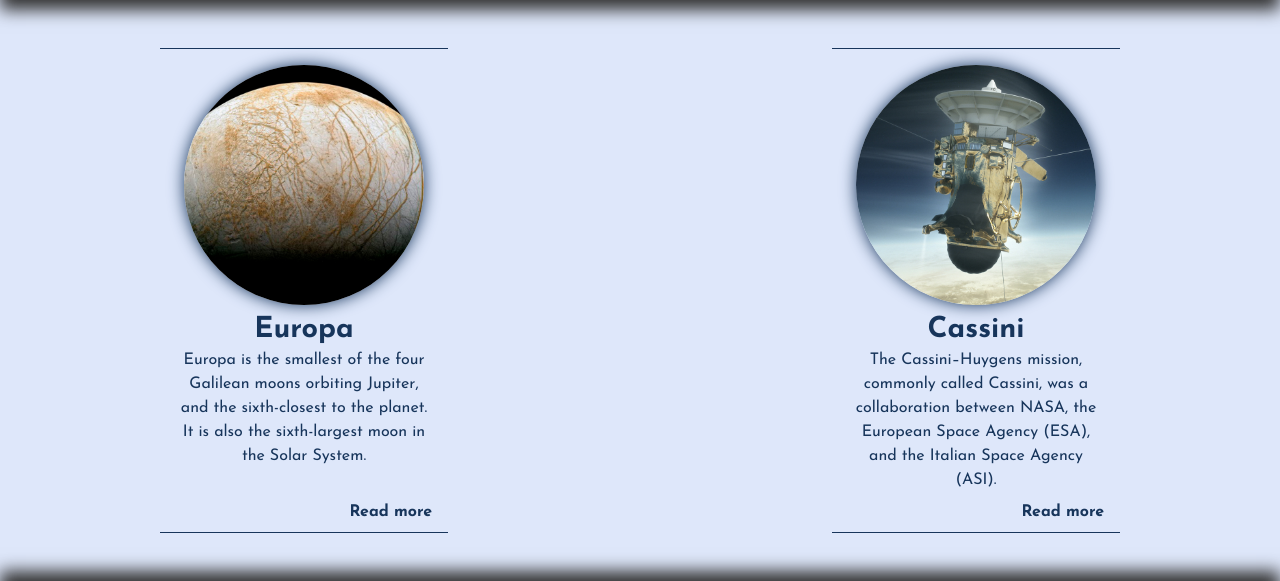
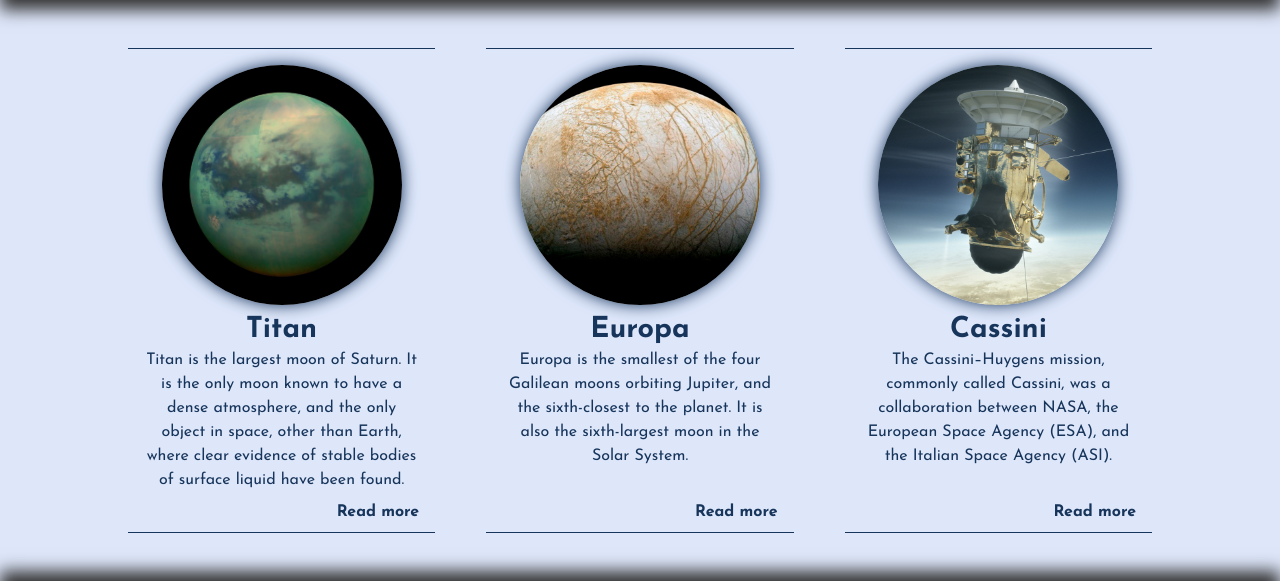
Before and after one commit to stanfilip0v/blog, a Jekyll site: the page built from index.html, in a window 1280 px wide, cut to the strip 417-998 px from the top of the page. Built offline with Jekyll 4.4.1, drawn with Linux system fonts in a browser that asks for light colours; nearby versions of some CDN libraries.

Commit message:
adding another post

```diff
--- /dev/null
+++ b/_posts/2018-11-15-titan.md
@@ -0,0 +1,13 @@
+---
+layout: post
+title: Titan
+excerpt_separator: <!--more-->
+---
+
+Titan is the largest moon of Saturn. It is the only moon known to have a dense atmosphere, and the only object in space, other than Earth, where clear evidence of stable bodies of surface liquid have been found.<!--more-->
+
+Titan is the sixth gravitationally rounded moon from Saturn. Frequently described as a planet-like moon, Titan is 50% larger than Earth's moon and 80% more massive. It is the second-largest moon in the solar system after Jupiter's moon Ganymede, and is larger than the smallest planet, Mercury, but only 40% as massive. Discovered in 1655 by the Dutch astronomer Christiaan Huygens, Titan was the first known moon of Saturn, and the sixth known planetary satellite (after Earth's moon and the four Galilean moons of Jupiter). Titan orbits Saturn at 20 Saturn radii. From Titan's surface, Saturn subtends an arc of 5.09 degrees and would appear 11.4 times larger in the sky than the Moon from Earth.
+
+Titan is primarily composed of ice and rocky material. Much as with Venus before the Space Age, the dense opaque atmosphere prevented understanding of Titan's surface until new information from the Cassini–Huygens mission in 2004, including the discovery of liquid hydrocarbon lakes in Titan's polar regions. The geologically young surface is generally smooth, with few impact craters, although mountains and several possible cryovolcanoes have been found.
+
+The atmosphere of Titan is largely nitrogen; minor components lead to the formation of methane and ethane clouds and nitrogen-rich organic smog. The climate—including wind and rain—creates surface features similar to those of Earth, such as dunes, rivers, lakes, seas (probably of liquid methane and ethane), and deltas, and is dominated by seasonal weather patterns as on Earth. With its liquids (both surface and subsurface) and robust nitrogen atmosphere, Titan's methane cycle is analogous to Earth's water cycle, at the much lower temperature of about 94 K (−179.2 °C; −290.5 °F).
--- a/css/main.css
+++ b/css/main.css
@@ -1,2 +1,2 @@
-.site-content{padding:1rem 10rem;display:-webkit-box;display:-ms-flexbox;display:flex;-ms-flex-wrap:wrap;flex-wrap:wrap;-webkit-box-pack:justify;-ms-flex-pack:justify;justify-content:space-between}.site-content .post{position:relative;-webkit-box-flex:0;-ms-flex:0 0 30%;flex:0 0 30%;height:auto;text-align:center;padding:1rem;border-top:1px solid #17355b;border-bottom:1px solid #17355b}.site-content .post a{text-decoration:none;color:#17355b}.site-content .post a:nth-child(2){position:absolute;bottom:0;right:0;padding:.5rem 1rem;font-weight:700}.site-content .post a:nth-child(2):hover{text-shadow:0 0 1rem #17355b}.site-content .post h3{padding:.5rem 0 0}.site-content img{width:15em;height:15em;-o-object-fit:cover;object-fit:cover;border-radius:50%;-webkit-box-shadow:0 0 1rem #17355b;box-shadow:0 0 1rem #17355b}.site-content img:hover{-webkit-box-shadow:0 0 3rem #17355b;box-shadow:0 0 3rem #17355b}
+.site-content{padding:1rem 8rem;display:-webkit-box;display:-ms-flexbox;display:flex;-ms-flex-wrap:wrap;flex-wrap:wrap;-webkit-box-pack:justify;-ms-flex-pack:justify;justify-content:space-between}.site-content .post{position:relative;-webkit-box-flex:0;-ms-flex:0 0 30%;flex:0 0 30%;height:auto;text-align:center;padding:1rem;border-top:1px solid #17355b;border-bottom:1px solid #17355b}.site-content .post a{text-decoration:none;color:#17355b}.site-content .post a:nth-child(2){position:absolute;bottom:0;right:0;padding:.5rem 1rem;font-weight:700}.site-content .post a:nth-child(2):hover{text-shadow:0 0 1rem #17355b}.site-content .post h3{padding:.5rem 0 0}.site-content img{width:15em;height:15em;-o-object-fit:cover;object-fit:cover;border-radius:50%;-webkit-box-shadow:0 0 1rem #17355b;box-shadow:0 0 1rem #17355b}.site-content img:hover{-webkit-box-shadow:0 0 3rem #17355b;box-shadow:0 0 3rem #17355b}
 /*# sourceMappingURL=map/main.css.map */
--- a/scss/main.scss
+++ b/scss/main.scss
@@ -1,5 +1,5 @@
 .site-content {
-    padding: 1rem 10rem;
+    padding: 1rem 8rem;
     display: flex;
     flex-wrap: wrap;
     justify-content: space-between;
```
Also changed, not shown: images/titan.jpg (added), 1 other file.
